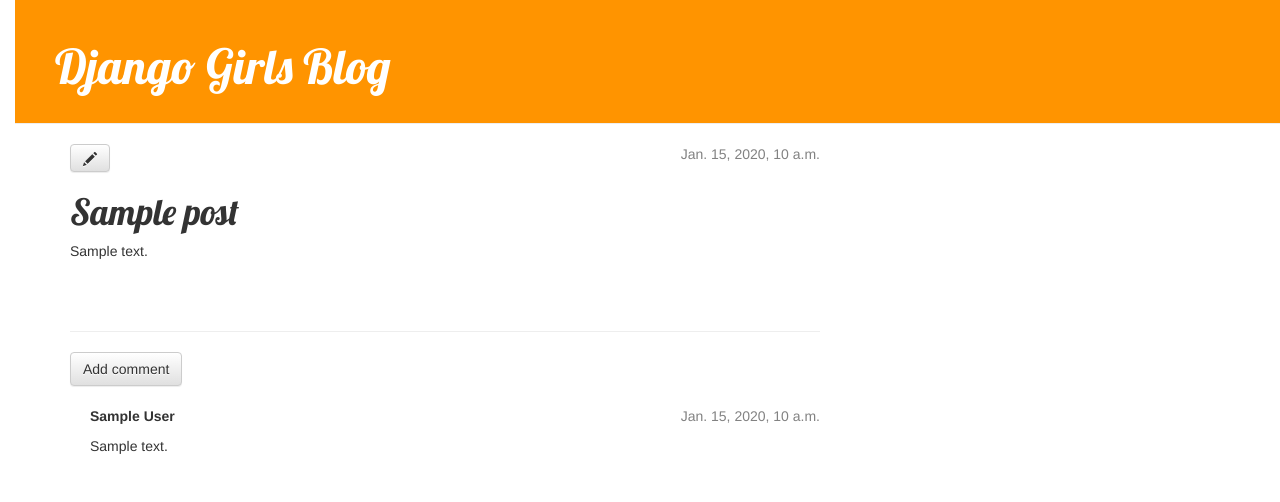
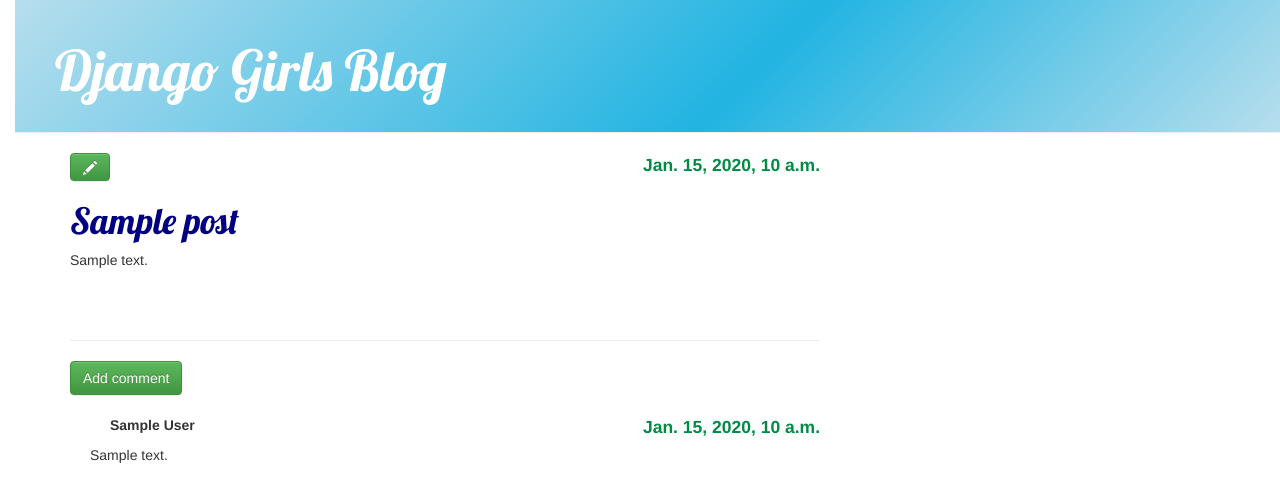
Before and after one commit to NatalyManakova/my-first-blog, a Django app: page /post/1/ in a window 1280 px wide. Shown: the top 502 px of the page. Run offline with Django 3.2, Linux system fonts and the light colour scheme; tables that the repository leaves empty hold one stand-in row (values such as "Sample post"); some libraries are stand-ins or nearby versions.

Commit message:
Update some css

```diff
--- a/blog/static/css/blog.css
+++ b/blog/static/css/blog.css
@@ -11,14 +11,16 @@
     }
 
 	.page-header {
-        background-color: #ff9400;
+        background: -moz-linear-gradient(-45deg, #b7deed 0%, #21b4e2 58%, #b7deed 100%); /* FF3.6-15 */
+background: -webkit-linear-gradient(-45deg, #b7deed 0%,#21b4e2 58%,#b7deed 100%); /* Chrome10-25,Safari5.1-6 */
+background: linear-gradient(135deg, #b7deed 0%,#21b4e2 58%,#b7deed 100%); /* W3C, IE10+, FF16+, Chrome26+, Opera12+, Safari7+ */
         margin-top: 0;
         padding: 20px 20px 20px 40px;
     }
 
     .page-header h1, .page-header h1 a, .page-header h1 a:visited, .page-header h1 a:active {
         color: #ffffff;
-        font-size: 36pt;
+        font-size: 42pt;
         text-decoration: none;
     }
 
@@ -32,7 +34,9 @@
 
     .date {
         float: right;
-        color: #828282;
+        color: #008b45;
+		font-weight:bold;
+		font-size:1.25em;
     }
 
     .save {
@@ -54,8 +58,8 @@
         margin-bottom: 70px;
     }
 
-    .post h1 a, .post h1 a:visited {
-        color: #000000;
+    .post h1,.post h1 a, .post h1 a:visited {
+        color: navy;
     }
 	.comment {
     margin: 20px 0px 20px 20px;
--- a/blog/templates/blog/add_comment_to_post.html
+++ b/blog/templates/blog/add_comment_to_post.html
@@ -4,6 +4,6 @@
     <h1>New comment</h1>
     <form method="POST" class="post-form">{% csrf_token %}
         {{ form.as_p }}
-        <button type="submit" class="save btn btn-default">Send</button>
+        <button type="submit" class="save btn btn-success">Send</button>
     </form>
 {% endblock %}
--- a/blog/templates/blog/post_detail.html
+++ b/blog/templates/blog/post_detail.html
@@ -7,17 +7,17 @@
                     {{ post.published_date }}
                 </div>
             {% endif %}
-			<a class="btn btn-default" href="{% url 'post_edit' pk=post.pk %}"><span class="glyphicon glyphicon-pencil"></span></a>
+			<a class="btn btn-success" href="{% url 'post_edit' pk=post.pk %}"><span class="glyphicon glyphicon-pencil"></span></a>
             <h1>{{ post.title }}</h1>
             <p>{{ post.text|linebreaksbr }}</p>
         </div>
 
 	<hr>
-<a class="btn btn-default" href="{% url 'add_comment_to_post' pk=post.pk %}">Add comment</a>
+<a class="btn btn-success" href="{% url 'add_comment_to_post' pk=post.pk %}">Add comment</a>
 {% for comment in post.comments.all %}
     <div class="comment">
         <div class="date">{{ comment.created_date }}</div>
-        <strong>{{ comment.author }}</strong>
+        <strong class="comment">{{ comment.author }}</strong>
         <p>{{ comment.text|linebreaks }}</p>
     </div>
 {% empty %}
--- a/blog/templates/blog/post_edit.html
+++ b/blog/templates/blog/post_edit.html
@@ -4,6 +4,6 @@
         <h1>New post</h1>
         <form method="POST" class="post-form">{% csrf_token %}
             {{ form.as_p }}
-            <button type="submit" class="save btn btn-default">Save</button>
+            <button type="submit" class="save btn btn-success">Save</button>
         </form>
     {% endblock %}
```
